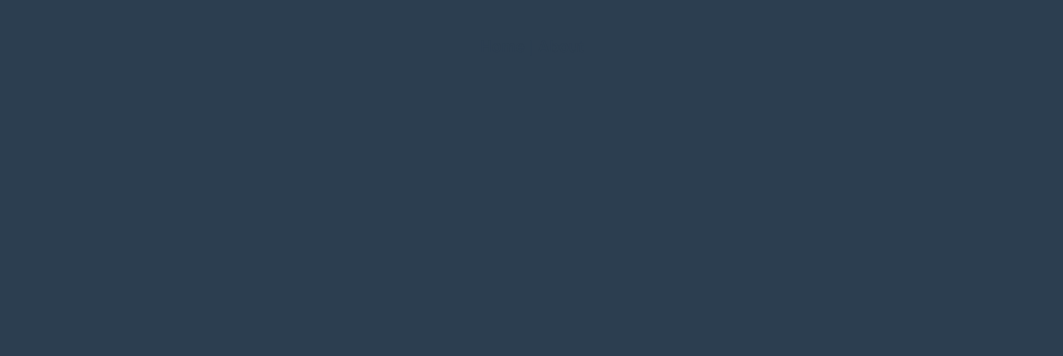
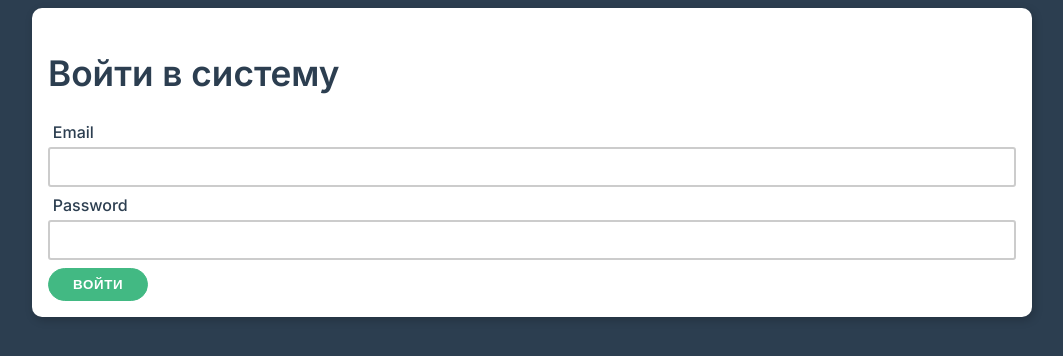
Before and after one commit to TesvintsevDev/vue-crm, a Vue app: page /auth in a window 1280 px wide. Before the commit this address had no page. Shown: the top 356 px of the page, without its empty margins (108-1171 px from the left). Built offline with nearby package versions, Linux system fonts and the light colour scheme.

Commit message:
add form-validations

```diff
--- a/package.json
+++ b/package.json
@@ -9,9 +9,11 @@
   "dependencies": {
     "core-js": "^3.6.5",
     "register-service-worker": "^1.7.1",
+    "vee-validate": "^4.5.10",
     "vue": "^3.0.0",
     "vue-router": "^4.0.0-0",
-    "vuex": "^4.0.0-0"
+    "vuex": "^4.0.0-0",
+    "yup": "^0.32.11"
   },
   "devDependencies": {
     "@vue/cli-plugin-babel": "~4.5.0",
--- a/src/App.vue
+++ b/src/App.vue
@@ -1,30 +1,23 @@
 <template>
-  <div id="nav">
-    <router-link to="/">Home</router-link> |
-    <router-link to="/about">About</router-link>
-  </div>
-  <router-view/>
+  <component :is="Layout + '-layout'" v-if="Layout"/>
 </template>
 
-<style>
-#app {
-  font-family: Avenir, Helvetica, Arial, sans-serif;
-  -webkit-font-smoothing: antialiased;
-  -moz-osx-font-smoothing: grayscale;
-  text-align: center;
-  color: #2c3e50;
+<script>
+import { computed } from 'vue'
+import {useRoute} from 'vue-router'
+import AuthLayout from './layout/AuthLayout.vue'
+import MainLayout from './layout/MainLayout.vue'
+
+
+export default {
+  setup() {
+    const route = useRoute()
+
+    return {
+      Layout: computed( () => route.meta.Layout)
+    }
+
+  },
+  components: {MainLayout, AuthLayout}
 }
-
-#nav {
-  padding: 30px;
-}
-
-#nav a {
-  font-weight: bold;
-  color: #2c3e50;
-}
-
-#nav a.router-link-exact-active {
-  color: #42b983;
-}
-</style>
+</script>
--- /dev/null
+++ b/src/components/TheNavbar.vue
@@ -0,0 +1,30 @@
+<template>
+  <nav class="navbar">
+      <h3>Online Bank</h3>
+
+      <ul class="navbar-menu">
+          <li>
+              <router-link to="/">Заявки</router-link>
+          </li>
+          <li>
+              <router-link to="/">Помощь</router-link>
+          </li>
+          <li>
+              <a href="#">Сообщения</a>
+          </li>
+          <li>
+              <a href="#">Выход</a>
+          </li>
+      </ul>
+  </nav>
+</template>
+
+<script>
+export default {
+
+}
+</script>
+
+<style>
+
+</style>
--- /dev/null
+++ b/src/layout/AuthLayout.vue
@@ -0,0 +1,13 @@
+<template>
+
+  <div class="container">
+    <router-view />
+  </div>
+
+</template>
+
+<script>
+export default {};
+</script>
+
+<style scoped></style>
--- /dev/null
+++ b/src/layout/MainLayout.vue
@@ -0,0 +1,18 @@
+<template>
+  <the-navbar></the-navbar>
+  <div class="container with-nav">
+      <router-view/>
+  </div>
+</template>
+
+<script>
+import TheNavbar from '../components/TheNavbar.vue'
+
+export default {
+    components: {TheNavbar}
+}
+</script>
+
+<style>
+
+</style>
--- a/src/router/index.js
+++ b/src/router/index.js
@@ -5,12 +5,26 @@
   {
     path: '/',
     name: 'Home',
-    component: Home
+    component: Home,
+    meta: {
+      Layout: 'main'
+    }
   },
   {
-    path: '/about',
-    name: 'About',
-    component: () => import('../views/About.vue')
+    path: '/help',
+    name: 'Help',
+    component: () => import('../views/Help.vue'),
+    meta: {
+      Layout: 'main'
+    }
+  },
+  {
+    path: '/auth',
+    name: 'Auth',
+    component: () => import('../views/Auth.vue'),
+    meta: {
+      Layout: 'auth'
+    }
   }
 ]
 
--- /dev/null
+++ b/src/use/login-form.js
@@ -0,0 +1,52 @@
+import {computed, watch} from 'vue'
+import * as yup from 'yup'
+import {useField, useForm} from 'vee-validate'
+
+export function useLoginForm() {
+    const {handleSubmit, isSubmitting, submitCount} = useForm()
+
+    const {value: email, errorMessage: eError, handleBlur: eBlur} = useField(
+      'email',
+      yup
+        .string()
+        .trim()
+        .required('Пожалуйста введите email')
+        .email('Необходимо ввести корректный email')
+      )
+
+    const PASSWORD_MIN_LENGTH = 6
+
+    const {value: password, errorMessage: pError, handleBlur: pBlur} = useField(
+      'password',
+      yup
+        .string()
+        .trim()
+        .required('Пожалуйста введите пароль')
+        .min(PASSWORD_MIN_LENGTH, `Пароль не может быть меньше ${PASSWORD_MIN_LENGTH} символов`)
+      )
+
+    const isTooManyAttempts = computed( () => submitCount.value >= 3)
+
+    watch(isTooManyAttempts, val => {
+      if (val) {
+        setTimeout( () => submitCount.value = 0, 3000)
+      }
+    })
+
+    const onSubmit = handleSubmit( values => {
+      console.log('Form:', values)
+    })
+
+    return {
+      email,
+      password,
+      eError,
+      pError,
+      eBlur,
+      pBlur,
+      onSubmit,
+      isSubmitting,
+      isTooManyAttempts
+    }
+
+}
--- /dev/null
+++ b/src/views/Auth.vue
@@ -0,0 +1,38 @@
+<template>
+  <form class="card" @submit.prevent="onSubmit">
+      <h1>Войти в систему</h1>
+
+      <div :class="['form-control', {invalid: eError}]">
+        <label for="email">Email</label>
+        <input type="email" id="email" v-model="email" @blur="eBlur">
+        <small v-if="eError">{{ eError }}</small>
+      </div>
+
+      <div :class="['form-control', {invalid: pError}]">
+        <label for="password">Password</label>
+        <input type="password" id="password" v-model="password" @blur="pBlur">
+        <small v-if="pError">{{ pError }}</small>
+      </div>
+
+      <button class="btn primary" type="submit" :disabled="isSubmitting || isTooManyAttempts">Войти</button>
+      <div class="text-danger" v-if="isTooManyAttempts">
+        Вы слишком часто пытаетесь войти в систему. Попробуйте позже
+      </div>
+  </form>
+
+</template>
+
+<script>
+import {useLoginForm} from '../use/login-form'
+
+export default {
+  setup() {
+    return {...useLoginForm()}
+  }
+
+}
+</script>
+
+<style>
+
+</style>
--- a/src/views/About.vue
+++ b/src/views/Help.vue
@@ -1,5 +1,5 @@
 <template>
-  <div class="about">
+  <div class="help">
     <h1>This is an about page</h1>
   </div>
 </template>
```
Also changed, not shown: 1 other file (tests, documents, lock files or other folders).
